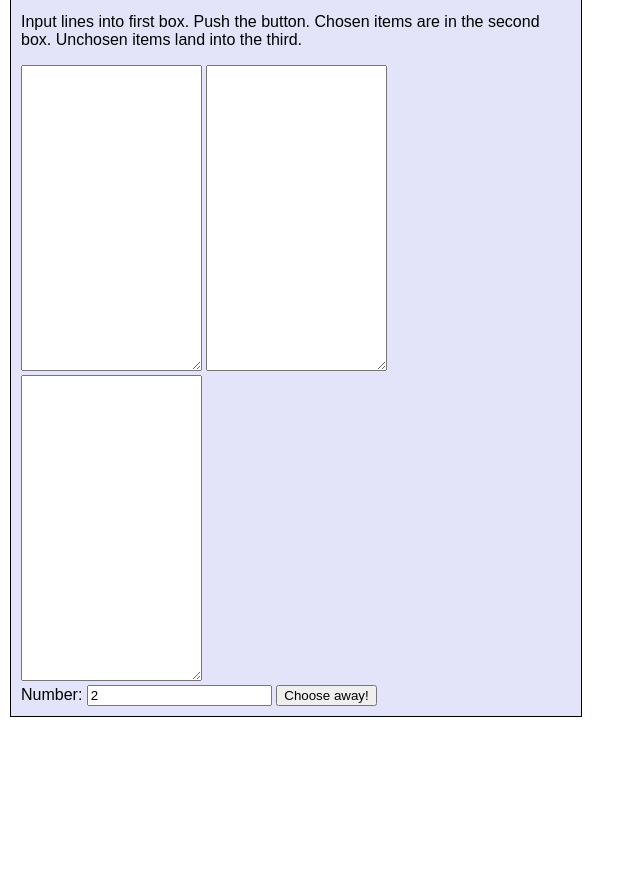
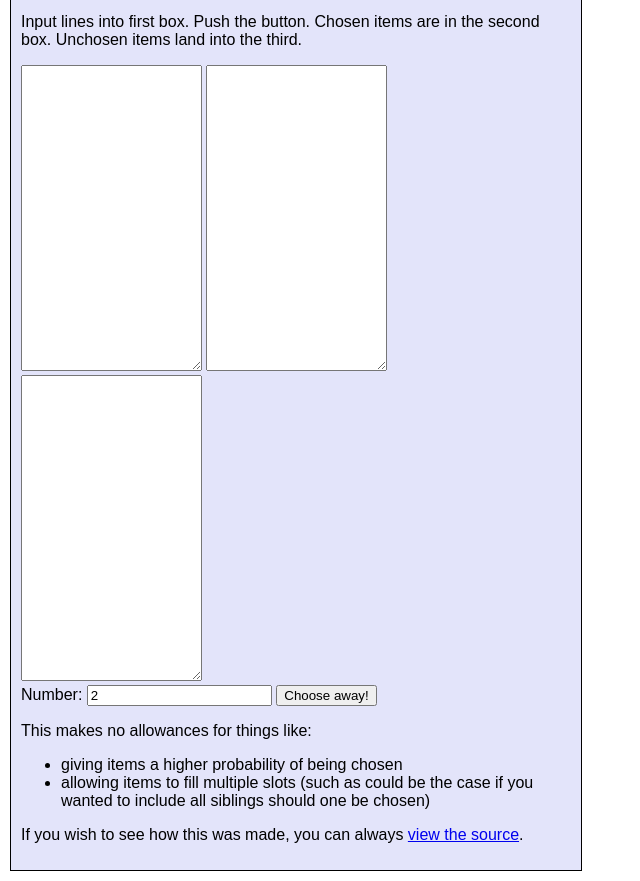
Before and after one commit to aronatkins/cc, a plain HTML site: page lottery/index.html in a window 1280 px wide. Shown: the part 158-1039 px from the top of the page, without its empty margins (0-640 px from the left). Before the commit the page ends 885 px from the top, so only its background shows below. Drawn offline with nearby package versions, Linux system fonts and the light colour scheme.

Commit message:
explain yerself

```diff
--- a/lottery/index.html
+++ b/lottery/index.html
@@ -28,6 +28,23 @@
         <input type="submit" value="Choose away!">
       </form>
       <div id="error"></div>
+      <p>
+        This makes no allowances for things like:
+        <ul>
+          <li>
+            giving items a higher probability of being chosen
+          </li>
+          <li>
+            allowing items to fill multiple slots (such as could be the case
+            if you wanted to include all siblings should one be chosen)
+          </li>
+        </ul>
+      </p>
+      <p>
+        If you wish to see how this was made, you can
+        always <a href="https://github.com/aronatkins/cc/tree/gh-pages/lottery">view
+        the source</a>.
+      </p>
     </div>
   </body>
 </html>
```
